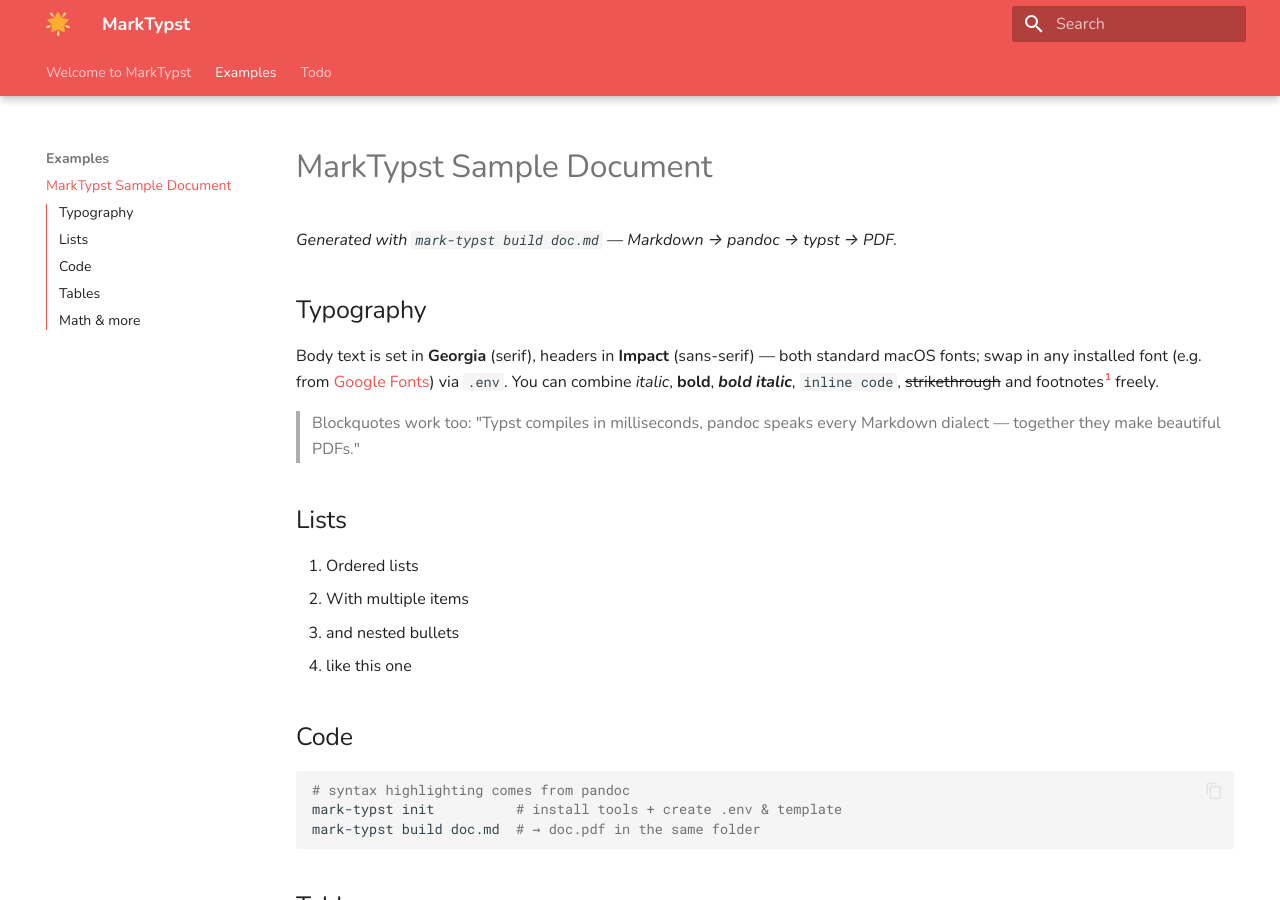
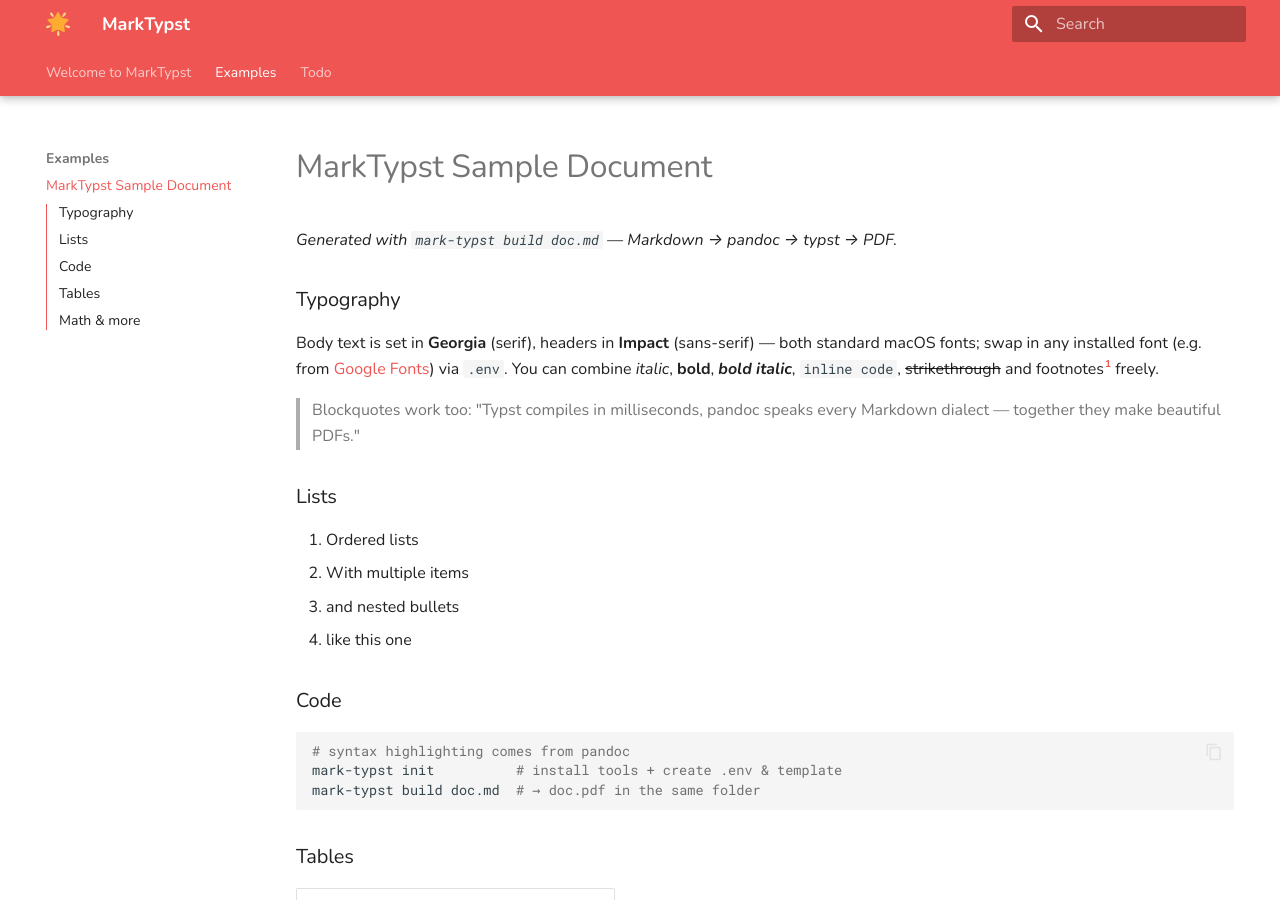
Before and after one commit to pforret/mark-typst, an MkDocs documentation site: the page built from docs/examples/doc.md, in a window 1280 px wide and 900 px high. Built offline with MkDocs 1.6.1 and Material for MkDocs 9.7.7, drawn with Linux system fonts in a browser that asks for light colours.

````diff
--- a/docs/examples/doc.md
+++ b/docs/examples/doc.md
@@ -4,7 +4,7 @@ title: MarkTypst Sample Document
 
 *Generated with `mark-typst build doc.md` — Markdown → pandoc → typst → PDF.*
 
-## Typography
+### Typography
 
 Body text is set in **Georgia** (serif), headers in **Impact** (sans-serif) —
 both standard macOS fonts; swap in any installed font (e.g. from
@@ -17,14 +17,14 @@ footnotes[^1] freely.
 > Blockquotes work too: "Typst compiles in milliseconds, pandoc speaks
 > every Markdown dialect — together they make beautiful PDFs."
 
-## Lists
+### Lists
 
 1. Ordered lists
 2. With multiple items
    - and nested bullets
    - like this one
 
-## Code
+### Code
 
 ```bash
 # syntax highlighting comes from pandoc
@@ -32,7 +32,7 @@ mark-typst init          # install tools + create .env & template
 mark-typst build doc.md  # → doc.pdf in the same folder
 ```
 
-## Tables
+### Tables
 
 | Setting     | .env variable  | Default        |
 |-------------|----------------|----------------|
@@ -42,7 +42,7 @@ mark-typst build doc.md  # → doc.pdf in the same folder
 | Paper       | `PAPER_SIZE`   | a4             |
 | Logo        | `LOGO`         | *(empty)*      |
 
-## Math & more
+### Math & more
 
 Inline math like $E = mc^2$ and display math:
 
````
Also changed, not shown: README.md (+3 -0 lines), 2 other files.
